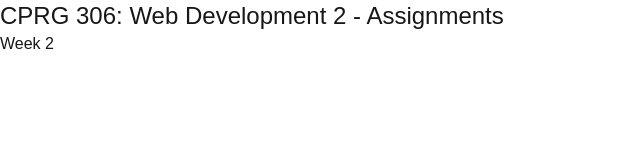
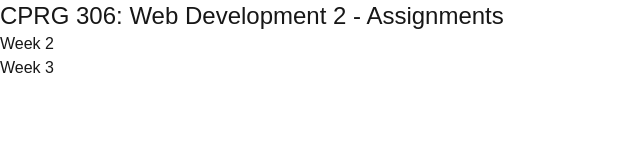
Before and after one commit to Maxwell9-9/cprg306-assignments, a Next.js app: page / in a window 1280 px wide. Shown: the top 160 px of the page, without its empty margins (0-640 px from the left). Built offline with nearby package versions, Linux system fonts and the light colour scheme.

Commit message:
blah blah blah

```diff
--- a/app/page.js
+++ b/app/page.js
@@ -4,7 +4,8 @@ export default function Home() {
   return (
     <main>
       <h1 className="text-2xl">CPRG 306: Web Development 2 - Assignments</h1>
-      <Link href="week-2">Week 2</Link>
+      <p><Link href="week-2">Week 2</Link></p>
+      <p><Link href="week-3">Week 3</Link></p>
     </main>
   );
 }
```
